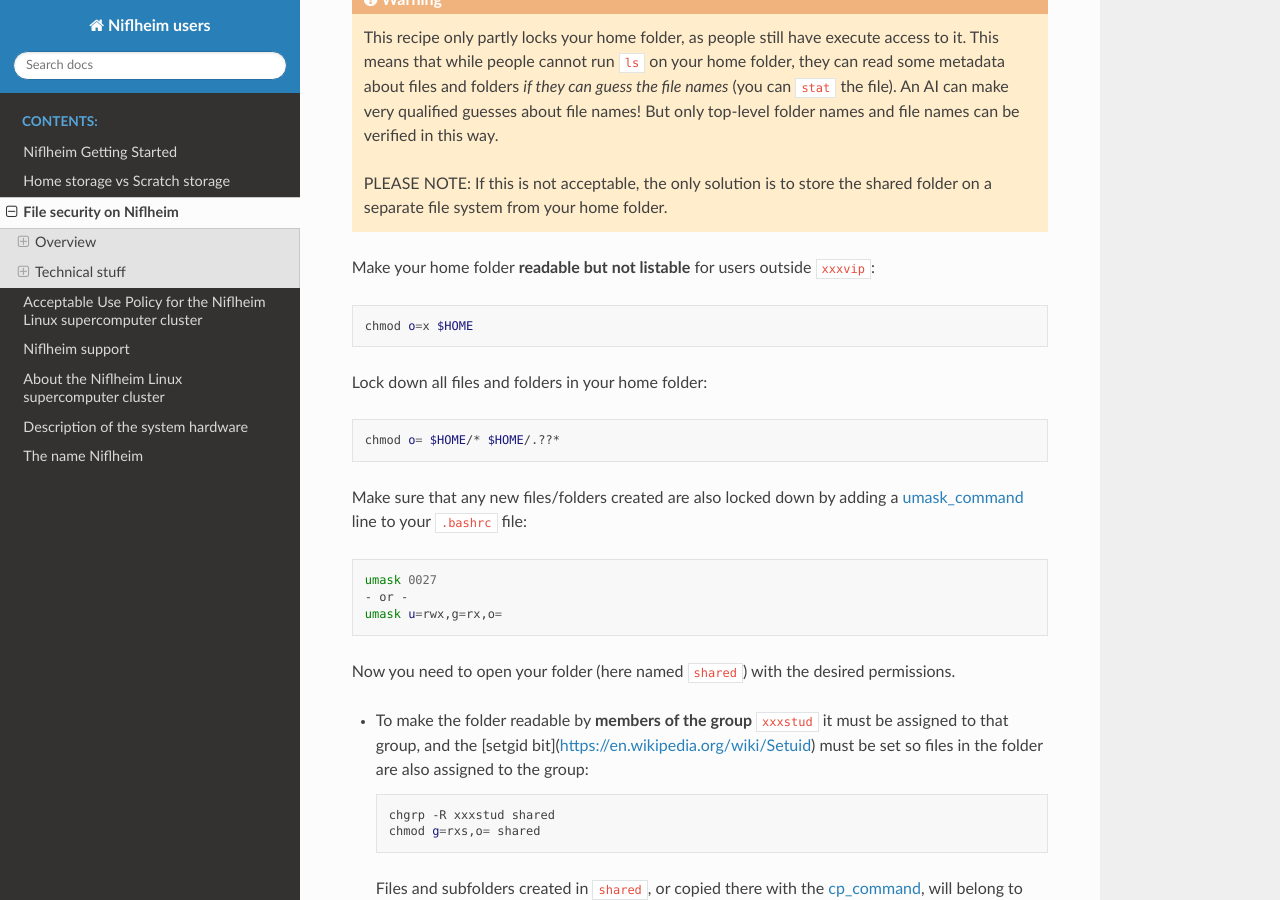
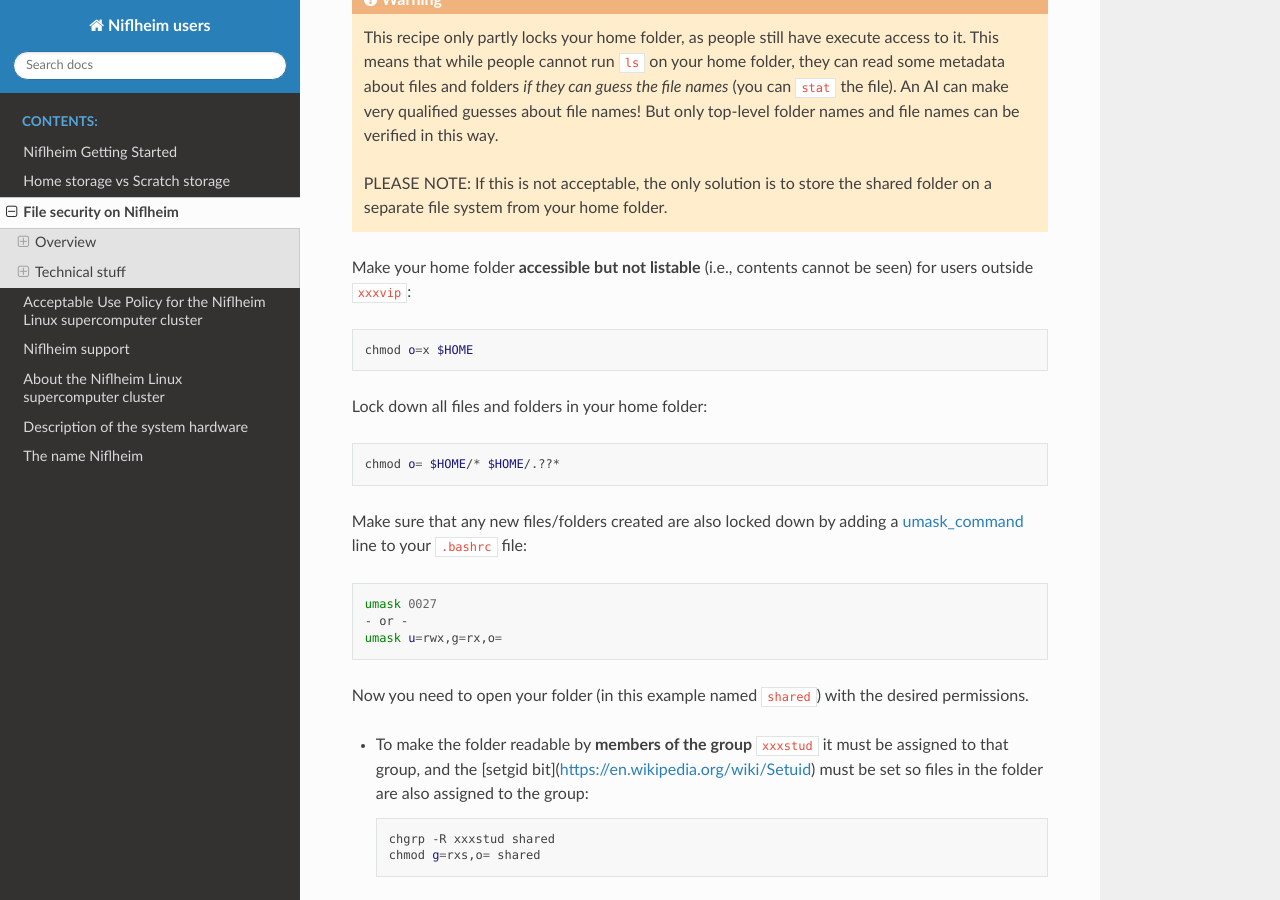
Before and after one commit to OleHolmNielsen/Niflheim_users, a Sphinx documentation site: the page built from docs/File_security_on_Niflheim.rst, in a window 1280 px wide and 900 px high, scrolled down 2585 px. Built offline with Sphinx 7.4.7 and the Read the Docs theme 3.1.0, drawn with Linux system fonts in a browser that asks for light colours.

Commit message:
Minor edits

```diff
--- a/docs/File_security_on_Niflheim.rst
+++ b/docs/File_security_on_Niflheim.rst
@@ -127,7 +127,8 @@
 
    PLEASE NOTE: If this is not acceptable, the only solution is to store the shared folder on a separate file system from your home folder.
 
-Make your home folder **readable but not listable** for users outside ``xxxvip``:
+Make your home folder **accessible but not listable** (i.e., contents cannot be seen)
+for users outside ``xxxvip``:
 
 .. code-block:: bash
 
@@ -149,7 +150,7 @@
 
 .. _umask_command: https://en.wikipedia.org/wiki/Umask
 
-Now you need to open your folder (here named ``shared``) with the desired permissions.
+Now you need to open your folder (in this example named ``shared``) with the desired permissions.
 
 - To make the folder readable by **members of the group** ``xxxstud`` it must be assigned to that group,
   and the [setgid bit](https://en.wikipedia.org/wiki/Setuid) must be set so files in the folder are also assigned to the group:
```
